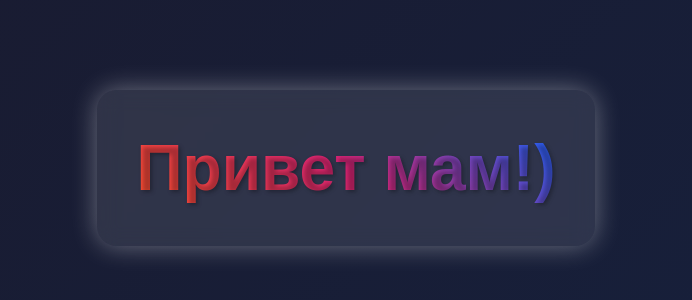
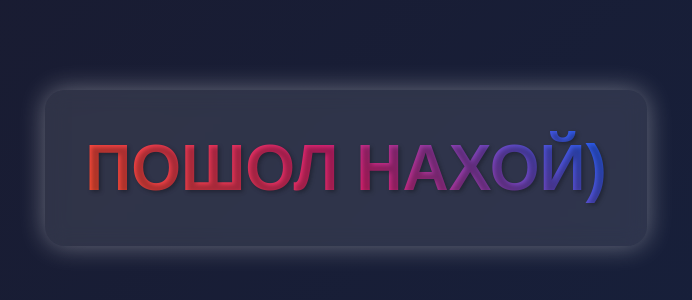
Before and after one commit to Antoshka123123/auto-generated-site, a plain HTML site: page index.html in a window 1280 px wide. Shown: the part 232-532 px from the top of the page, without its empty margins (294-986 px from the left). Drawn offline with Linux system fonts and the light colour scheme.

Commit message:
Auto-deploy via Python

```diff
--- a/index.html
+++ b/index.html
@@ -50,7 +50,7 @@
 </head>
 <body>
     <div class="text-container">
-        <p class="main-text">Привет мам!)</p>
+        <p class="main-text">ПОШОЛ НАХОЙ)</p>
     </div>
 </body>
 </html>
```
